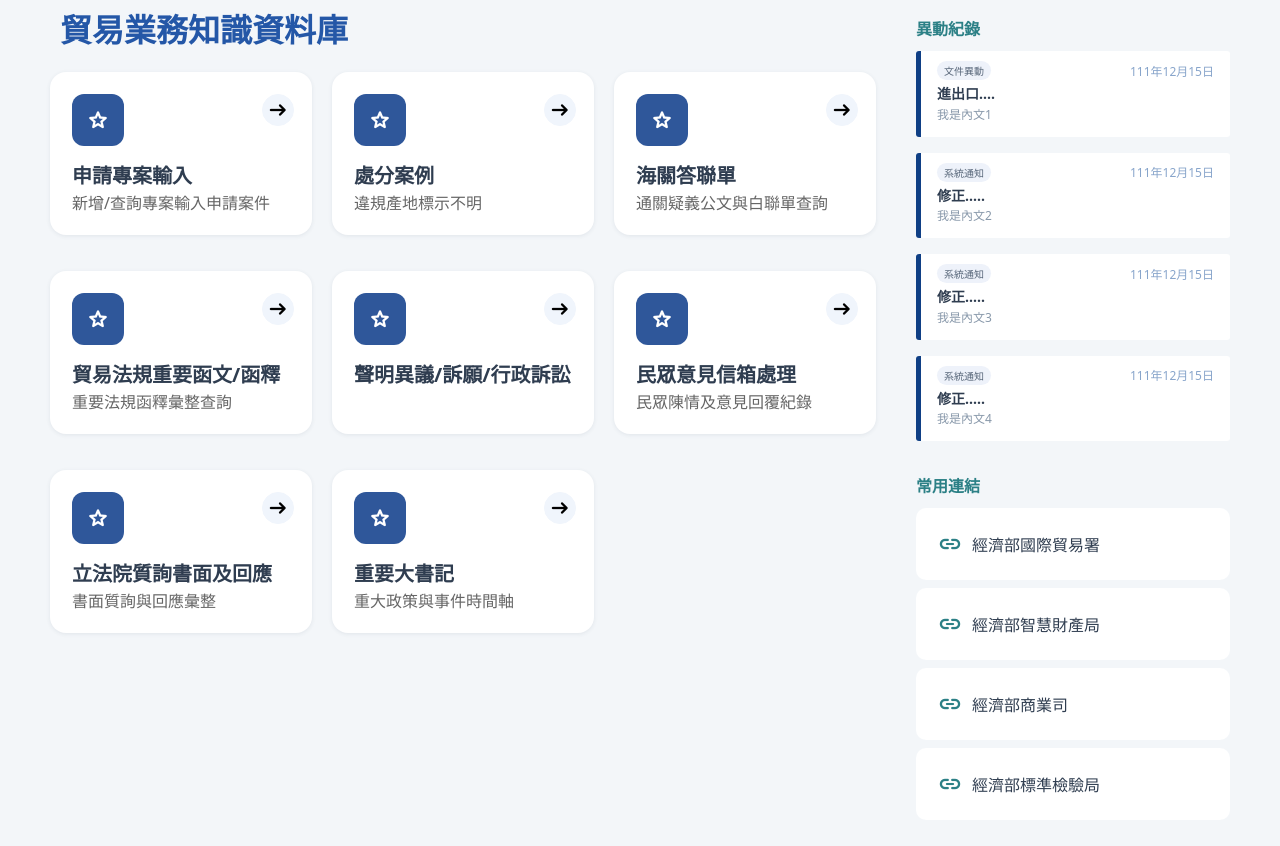
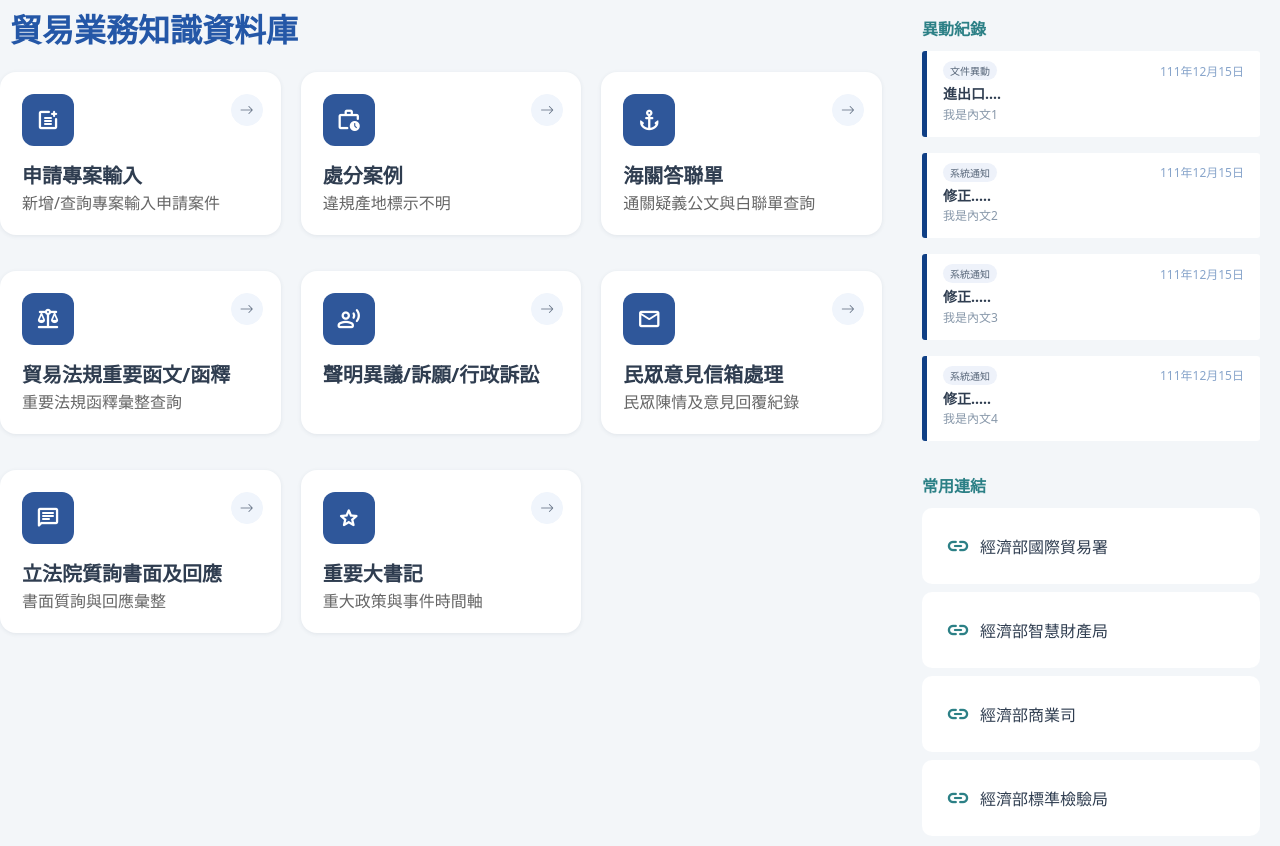
Before and after one commit to hans06127/leo_home_work, a Nuxt app: page / in a window 1280 px wide. Shown: the top 846 px of the page. Built offline with nearby package versions, Linux system fonts and the light colour scheme.

Commit message:
補上icon 、html調整

```diff
--- a/src/pages/index.vue
+++ b/src/pages/index.vue
@@ -6,43 +6,43 @@ definePageMeta({
 const mackData = [
   {
     title: '申請專案輸入',
-    icon: 'star',
+    icon: 'post_add',
     link: '/cases',
     subtitle: '新增/查詢專案輸入申請案件'
   },
   {
     title: '處分案例',
-    icon: 'star',
+    icon: 'work_history',
     link: '/cases',
     subtitle: '違規產地標示不明'
   },
   {
     title: '海關答聯單',
-    icon: 'star',
+    icon: 'anchor',
     link: '/cases',
     subtitle: '通關疑義公文與白聯單查詢'
   },
   {
     title: '貿易法規重要函文/函釋',
-    icon: 'star',
+    icon: 'balance',
     link: '/cases',
     subtitle: '重要法規函釋彙整查詢'
   },
   {
     title: '聲明異議/訴願/行政訴訟',
-    icon: 'star',
+    icon: 'record_voice_over',
     link: '/cases',
     subtitle: ''
   },
   {
     title: '民眾意見信箱處理',
-    icon: 'star',
+    icon: 'mail',
     link: '/cases',
     subtitle: '民眾陳情及意見回覆紀錄'
   },
   {
     title: '立法院質詢書面及回應',
-    icon: 'star',
+    icon: 'chat',
     link: '/cases',
     subtitle: '書面質詢與回應彙整'
   },
@@ -103,6 +103,15 @@ const mackLinkList = [
     link: 'https://www.bsmi.gov.tw/wSite/mp?mp=1'
   }
 ]
+
+const goTo = (link: string) => {
+  if (link.startsWith('http')) {
+    window.open(link, '_blank', 'noopener,noreferrer')
+    return
+  }
+
+  navigateTo(link)
+}
 </script>
 
 <template>
@@ -112,8 +121,7 @@ const mackLinkList = [
         <p class="home__main-title">貿易業務知識資料庫</p>
       </div>
       <div class="home__main-content">
-        <template v-for="(item, index) in mackData" :key="index">
-          <div class="home__card">
+        <div v-for="item in mackData" :key="item.title" class="home__card" @click="goTo(item.link)">
           <div class="home__card-content">
             <span class="home__card-icon material-symbols-rounded">
               {{ item.icon }}
@@ -131,14 +139,17 @@ const mackLinkList = [
             </el-button>
           </div>
         </div>
-        </template>
       </div>
     </div>
     <div class="home__sidebar">
       <div class="home__sidebar-section">
         <p class="home__sidebar-title">異動紀錄</p>
-        <template v-for="(item, index) in mackNewList" :key="item.id">
-          <div class="home__sidebar-item home__sidebar-item--news">
+        <div
+          v-for="item in mackNewList"
+          :key="item.description"
+          class="home__sidebar-item home__sidebar-item--news"
+          @click="goTo(item.id)"
+        >
           <div class="home__new-item-header">
             <span class="home__new-item-type">{{ item.type }}</span>
             <span class="home__new-item-date">{{ item.date }}</span>
@@ -146,16 +157,18 @@ const mackLinkList = [
           <span class="home__new-item-title">{{ item.title }}</span
           ><span class="home__new-item-description">{{ item.description }}</span>
         </div>
-        </template>
       </div>
       <div class="home__sidebar-section">
         <p class="home__sidebar-title">常用連結</p>
-        <template v-for="(item, index) in mackLinkList" :key="index">
-          <div class="home__sidebar-item home__sidebar-item--link">
+        <div
+          v-for="item in mackLinkList"
+          :key="item.link"
+          class="home__sidebar-item home__sidebar-item--link"
+          @click="goTo(item.link)"
+        >
           <span class="home__link-item-icon material-symbols-rounded"> link </span>
           <p class="home__link-item-title">{{ item.title }}</p>
         </div>
-        </template>
       </div>
     </div>
   </section>
@@ -166,8 +179,16 @@ const mackLinkList = [
   display: grid;
   gap: 20px;
   margin-bottom: 30px;
-  grid-template-columns: 70% 30%;
+  grid-template-columns: minmax(0, 7fr) minmax(0, 3fr);
   padding: 0 50px;
+
+  @media (max-width: 1365px) {
+    padding: 0;
+  }
+
+  @media (max-width: 991px) {
+    grid-template-columns: 1fr;
+  }
 
   &__main {
     display: flex;
@@ -196,6 +217,10 @@ const mackLinkList = [
     display: grid;
     grid-template-columns: repeat(3, 1fr);
     gap: 20px;
+
+    @media (max-width: 991px) {
+      grid-template-columns: 1fr;
+    }
   }
 
   &__card {
@@ -210,14 +235,26 @@ const mackLinkList = [
     box-shadow: rgba(44, 63, 90, 0.09) 0px 1px 4px;
 
     &:hover {
-      box-shadow: rgba(44, 63, 90, 0.15) 0px 4px 12px;
+      box-shadow: #2c3f5a26 0px 4px 12px;
       border: 2px solid #2f5d98;
       cursor: pointer;
 
       .home__card-action {
         background-color: #2f579a;
+
+        span {
           color: #fff;
         }
+      }
+    }
+  }
+
+  &__card-action {
+    .material-symbols-rounded {
+      color: #657285;
+      font-variation-settings:
+        'wght' 200,
+        'opsz' 20;
     }
   }
 
@@ -336,6 +373,7 @@ const mackLinkList = [
     align-items: center;
     margin-bottom: 8px;
     padding: 8px 12px;
+    border: 2px solid transparent;
     border-radius: 10px;
 
     &:hover {
```
Lines whose indentation alone changed are shown as unchanged.
